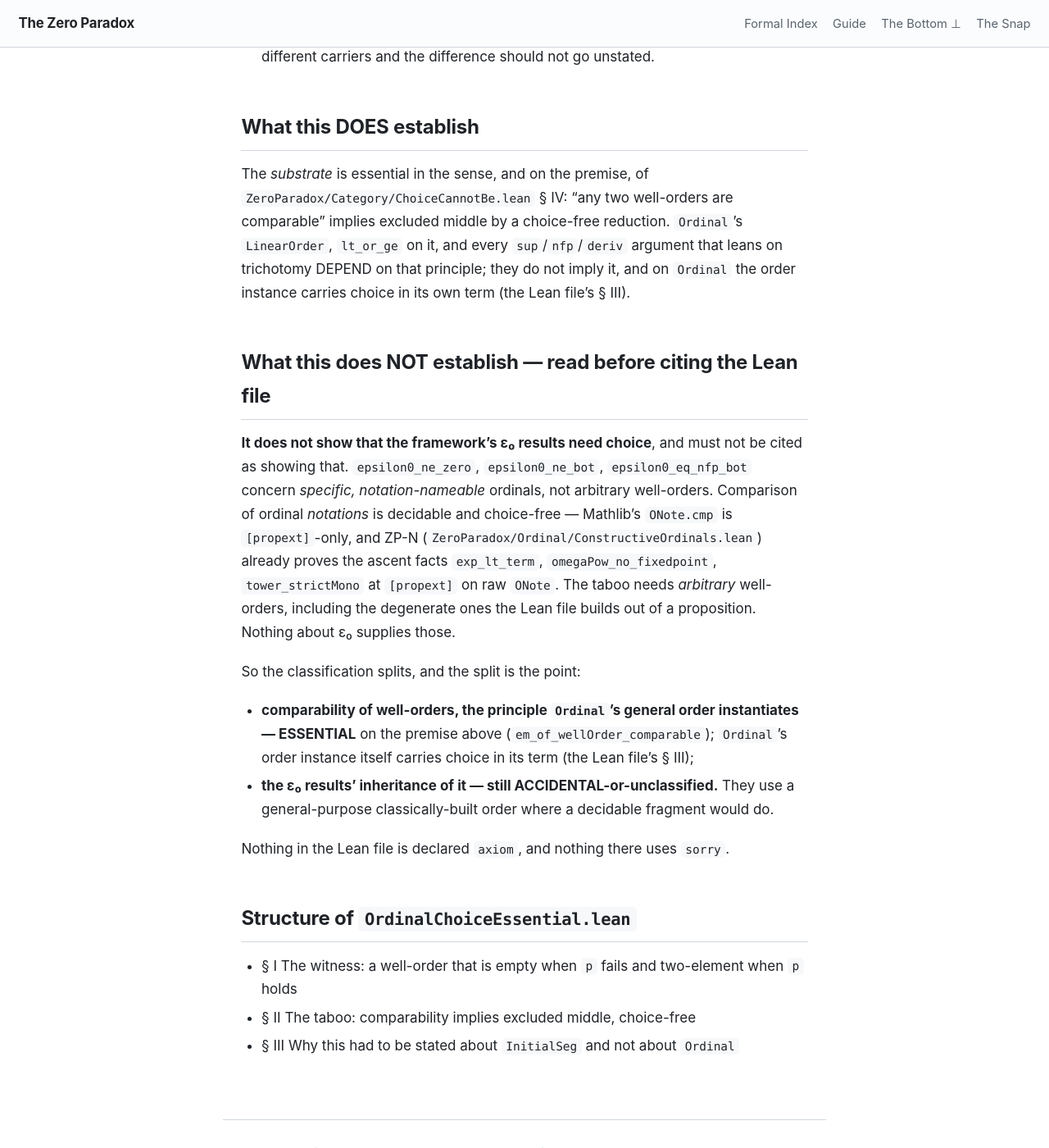
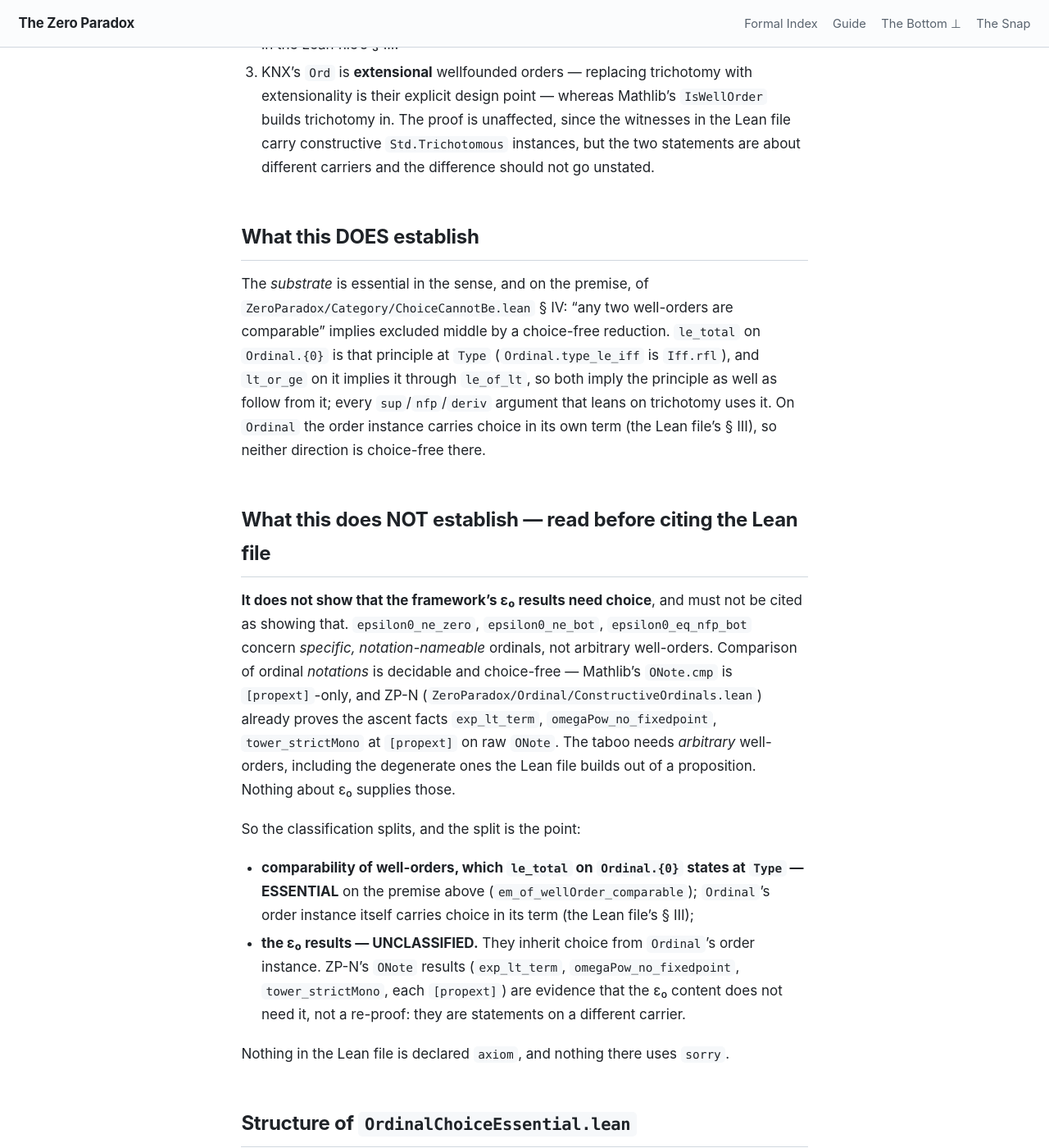
Before and after one commit to timbrigham/ZeroParadox, a Jekyll site: the page built from ZeroParadox/Ordinal/OrdinalChoiceEssential.md, in a window 1280 px wide and 1400 px high, scrolled down 2260 px. Shown: the whole window at 82% size. Built offline with Jekyll 4.4.1, drawn with Linux system fonts in a browser that asks for light colours; our own code applies the rules of GitHub Pages for plain Markdown files; some of the changed text lies outside the part shown.

Commit message:
Choice essential claim, part 1 round 3: both arrows on Ordinal, choice-free test carrier
OrdinalChoiceEssential.md: the round-2 clause "they do not imply it" was
refuted by elaboration. Ordinal.type_le_iff is Iff.rfl, so le_total on
Ordinal.{0} is comparability of well-orders at Type in both directions
and implies excluded middle too; lt_or_ge implies it through le_of_lt.
The order instance carries choice in its own term, so neither direction
is choice-free on Ordinal; sup/nfp/deriv only use it (adversary fix
c87baba applied). The epsilon-zero results are now UNCLASSIFIED, with
ZP-N's ONote results named as evidence, not as a re-proof.

SyntacticCollapse.md: the standing conjecture's test is posed on a
carrier whose statement is choice-free (ONote), since inside Mathlib the
statement of tower_converges_to_zero itself carries choice (measured);
a failed choice-free proof is evidence only, essential needs a reduction
to a taboo (Tim ruling 2026-10-08). The valuation chart of 2-adic 0 is
added. AxiomProfile.md: provenance and necessity wording scoped.

Co-Authored-By: Claude Opus 5.5 (1M context) <noreply@anthropic.com>
Claude-Session: https://claude.ai/code/session_01DYrKY8CR8AeESMvjGVQtzA

```diff
--- a/ZeroParadox/Ordinal/OrdinalChoiceEssential.md
+++ b/ZeroParadox/Ordinal/OrdinalChoiceEssential.md
@@ -14,12 +14,17 @@ silently the moment another is found.
 
 The result: **comparability of arbitrary well-orders implies excluded middle**
 (`em_of_wellOrder_comparable`), proved with **no `Classical.choice`**
-(`[propext, Quot.sound]`). `Statement:` CARRIER, two charts, neither denied. The principle,
-comparability of well-orders in its `InitialSeg` form, is essential on the premise stated in
-`ZeroParadox/Category/ChoiceCannotBe.lean` § IV. Mathlib's `Ordinal` order, whose `le_total` instantiates that principle, is built with choice, and
-the statement itself carries it: a theorem that takes `∀ a b : Ordinal.{0}, a ≤ b ∨ b ≤ a` as a
-hypothesis and proves `True` by `trivial` reports `[propext, Classical.choice, Quot.sound]` (measured
-2026-10-08; the instance-term trace is the Lean file's § III).
+(`[propext, Quot.sound]`).
+
+`Statement:` comparability of well-orders and `le_total` on `Ordinal.{0}` are interderivable, and only
+the second carries choice in its statement. The principle, comparability of well-orders in its
+`InitialSeg` form, is essential on the premise stated in `ZeroParadox/Category/ChoiceCannotBe.lean`
+§ IV. Mathlib's `le_total` on `Ordinal.{0}` is that principle at `Type`, in both directions
+(`Ordinal.type_le_iff` is `Iff.rfl`), so it implies excluded middle too. Mathlib's `Ordinal` order is
+built with choice, and the statement itself carries it: a theorem that takes
+`∀ a b : Ordinal.{0}, a ≤ b ∨ b ≤ a` as a hypothesis and proves `True` by `trivial` reports
+`[propext, Classical.choice, Quot.sound]` (measured 2026-10-08; the instance-term trace is the Lean
+file's § III).
 
 ## PRIOR ART — the mathematics here is KNOWN and is NOT claimed as new
 
@@ -69,9 +74,11 @@ KNX are worth stating precisely, and none is a mathematical advance:
 
 The *substrate* is essential in the sense, and on the premise, of
 `ZeroParadox/Category/ChoiceCannotBe.lean` § IV: "any two well-orders are comparable" implies excluded
-middle by a choice-free reduction. `Ordinal`'s `LinearOrder`, `lt_or_ge` on it, and every
-`sup`/`nfp`/`deriv` argument that leans on trichotomy DEPEND on that principle; they do not imply it,
-and on `Ordinal` the order instance carries choice in its own term (the Lean file's § III).
+middle by a choice-free reduction. `le_total` on `Ordinal.{0}` is that principle at `Type`
+(`Ordinal.type_le_iff` is `Iff.rfl`), and `lt_or_ge` on it implies it through `le_of_lt`, so both
+imply the principle as well as follow from it; every `sup`/`nfp`/`deriv` argument that leans on
+trichotomy uses it. On `Ordinal` the order instance carries choice in its own term (the Lean file's
+§ III), so neither direction is choice-free there.
 
 ## What this does NOT establish — read before citing the Lean file
 
@@ -86,11 +93,13 @@ Nothing about ε₀ supplies those.
 
 So the classification splits, and the split is the point:
 
-* **comparability of well-orders, the principle `Ordinal`'s general order instantiates — ESSENTIAL**
+* **comparability of well-orders, which `le_total` on `Ordinal.{0}` states at `Type` — ESSENTIAL**
   on the premise above (`em_of_wellOrder_comparable`); `Ordinal`'s order instance itself carries choice
   in its term (the Lean file's § III);
-* **the ε₀ results' inheritance of it — still ACCIDENTAL-or-unclassified.** They use a
-  general-purpose classically-built order where a decidable fragment would do.
+* **the ε₀ results — UNCLASSIFIED.** They inherit choice from `Ordinal`'s order instance. ZP-N's
+  `ONote` results (`exp_lt_term`, `omegaPow_no_fixedpoint`, `tower_strictMono`, each `[propext]`) are
+  evidence that the ε₀ content does not need it, not a re-proof: they are statements on a different
+  carrier.
 
 Nothing in the Lean file is declared `axiom`, and nothing there uses `sorry`.
 
```
Also changed, not shown: ZeroParadox/AxiomProfile.md (+6 -5 lines), ZeroParadox/Ordinal/SyntacticCollapse.md (+10 -3 lines).
